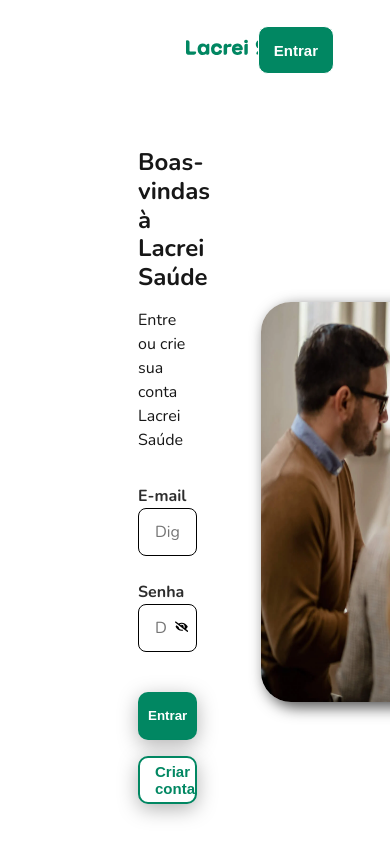
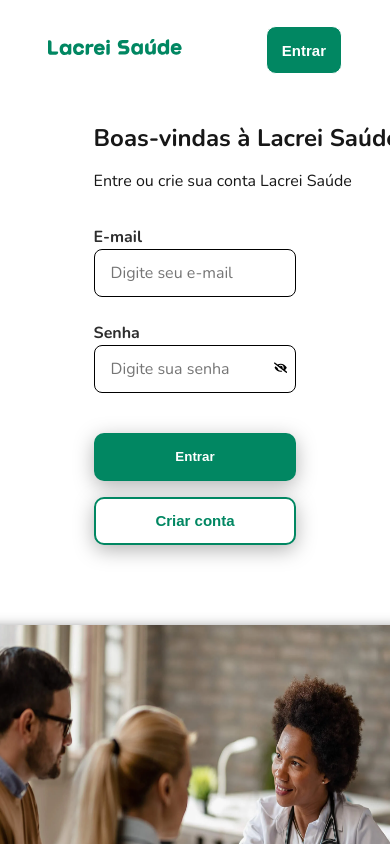
Before and after one commit to devLucasCBMelo/desafio-react-next-lacrei, a Next.js app: page /register in a window 390 px wide. Shown: the top 844 px of the page. Built offline with nearby package versions, Linux system fonts and the light colour scheme.

Commit message:
finalizando layout mobile pagina 2

```diff
--- a/app/register/page.tsx
+++ b/app/register/page.tsx
@@ -45,8 +45,8 @@
       <RegisterBody>
         <Header />
         <MainSection>
-          <ContentContainer>
-            <Presentation>
+          <ContentContainer id="content_container">
+            <Presentation id="presentation_container">
               <h2>Boas-vindas à Lacrei Saúde</h2>
               <p>Entre ou crie sua conta Lacrei Saúde</p>
             </Presentation>
@@ -88,7 +88,7 @@
               </Buttons>
             </form>
           </ContentContainer>
-          <Image src={medico_pacientes} alt="Uma médica atendendo um casal" style={{width: 500, height: 400, borderRadius: 30, boxShadow: '5px 5px 15px rgba(0, 0, 0, 0.7)'}} />
+          <Image id="doctor_patients_image" src={medico_pacientes} alt="Uma médica atendendo um casal" style={{width: 500, height: 400, borderRadius: 30, boxShadow: '5px 5px 15px rgba(0, 0, 0, 0.7)'}} />
         </MainSection>
         <Divider />
       </RegisterBody>
--- a/app/register/styles.ts
+++ b/app/register/styles.ts
@@ -9,6 +9,11 @@
   justify-content: start;
   padding: 0 8.625rem;
   width: 100%;
+
+  @media (max-width: 768px) {
+    width: 100%;
+    padding: 0px;
+  }
 `
 
 export const MainSection = styled.section`
@@ -19,6 +24,35 @@
   width: 100%;
   max-width: 1100px;
   gap: 4rem;
+
+  @media (max-width: 768px) {
+    display: flex;
+    flex-direction: column;
+    align-items: center;
+    width: 100%;
+    padding: 0px;
+    height: 100%;
+    gap: 1rem;
+
+    #content_container {
+      padding-top: 24px;
+      padding-bottom: 48px;
+    }
+
+    #presentation_container h2, p {
+      width: 500px;
+    }
+
+    #email {
+      width: 100%;
+    }
+
+    #doctor_patients_image {
+      width: 400px;
+      height: 300px;
+    }
+
+  }
 `
 
 export const ContentContainer = styled.div`
```
